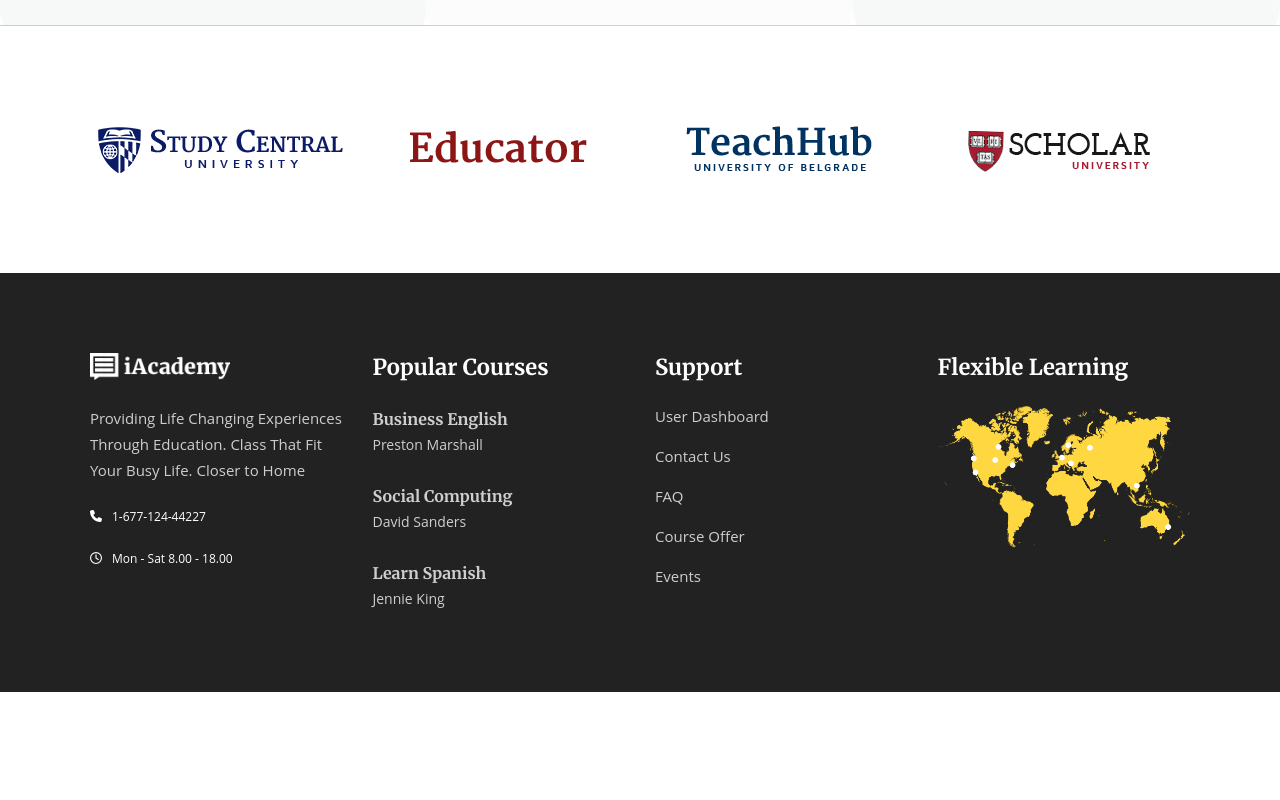
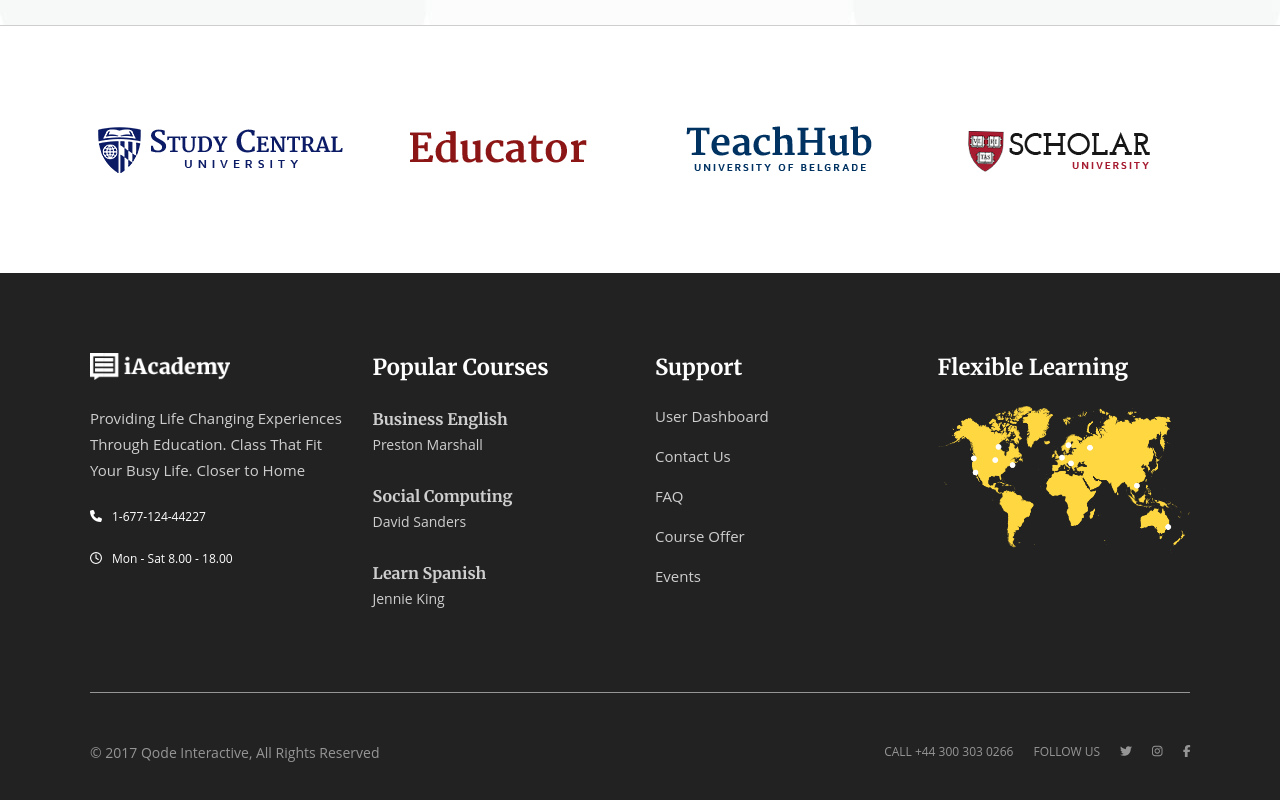
Before and after one commit to FedeAle1525/proj-html-vuejs, a Vue app: page / in a window 1280 px wide. Shown: the part 5239-6039 px from the top of the page. Before the commit the page ends 5931 px from the top, so only its background shows below. Built offline with nearby package versions, Linux system fonts and the light colour scheme.

Commit message:
VUE creata and use component Credits in Footer

```diff
--- /dev/null
+++ b/src/components/Credits.vue
@@ -0,0 +1,48 @@
+<script>
+export default {
+
+}
+</script>
+
+
+<template>
+  <div class="container">
+
+    <span>© 2017 Qode Interactive, All Rights Reserved</span>
+
+    <ul>
+      <li class="phone">Call +44 300 303 0266 </li>
+      <li class="social">Follow Us</li>
+      <li><font-awesome-icon icon="fa-brands fa-twitter" /></li>
+      <li><font-awesome-icon icon="fa-brands fa-instagram" /></li>
+      <li><font-awesome-icon icon="fa-brands fa-facebook-f" /></li>
+    </ul>
+  </div>
+</template>
+
+
+<style lang="scss" scoped>
+.container {
+  border-top: 1px solid #959595;
+  color: #959595;
+  font-family: 'Open Sans', sans-serif;
+  padding: 50px 0;
+  display: flex;
+  justify-content: space-between;
+
+  span {
+    font-size: 14px;
+  }
+
+  ul {
+    display: flex;
+    font-size: 12px;
+    gap: 20px;
+
+    .phone,
+    .social {
+      text-transform: uppercase;
+    }
+  }
+}
+</style>
--- a/src/components/Footer.vue
+++ b/src/components/Footer.vue
@@ -1,10 +1,12 @@
 <script>
 import Menus from './Menus.vue';
+import Credits from './Credits.vue';
 
 export default {
 
   components: {
-    Menus
+    Menus,
+    Credits
   }
 }
 </script>
@@ -12,6 +14,8 @@ export default {
 <template>
   <footer>
     <Menus />
+
+    <Credits />
   </footer>
 </template>
 
@@ -19,6 +23,5 @@ export default {
 <style lang="scss" scoped>
 footer {
   background-color: #222222;
-  color: #CECECE
 }
 </style>
--- a/src/components/Menus.vue
+++ b/src/components/Menus.vue
@@ -90,6 +90,7 @@ section {
   padding: 80px 0;
   font-family: 'Open Sans', sans-serif;
   font-weight: 400;
+  color: #CECECE
 }
 
 .row {
--- a/src/main.js
+++ b/src/main.js
@@ -19,10 +19,15 @@ import { faTag } from '@fortawesome/free-solid-svg-icons'
 import { faXmark } from '@fortawesome/free-solid-svg-icons'
 import { faPhone } from '@fortawesome/free-solid-svg-icons'
 import { faClock } from '@fortawesome/free-regular-svg-icons'
+import { faTwitter } from '@fortawesome/free-brands-svg-icons'
+import { faInstagram } from '@fortawesome/free-brands-svg-icons'
+import { faFacebookF } from '@fortawesome/free-brands-svg-icons'
+
 
 
 /* add icons to the library */
-library.add(faMagnifyingGlass, faBagShopping, faBars, faAngleUp, faCheck, faUser, faTag, faXmark, faPhone, faClock)
+library.add(faMagnifyingGlass, faBagShopping, faBars, faAngleUp, faCheck, faUser, faTag, faXmark,
+  faPhone, faClock, faTwitter, faInstagram, faFacebookF)
 
 createApp(App)
   .component('font-awesome-icon', FontAwesomeIcon)
```
